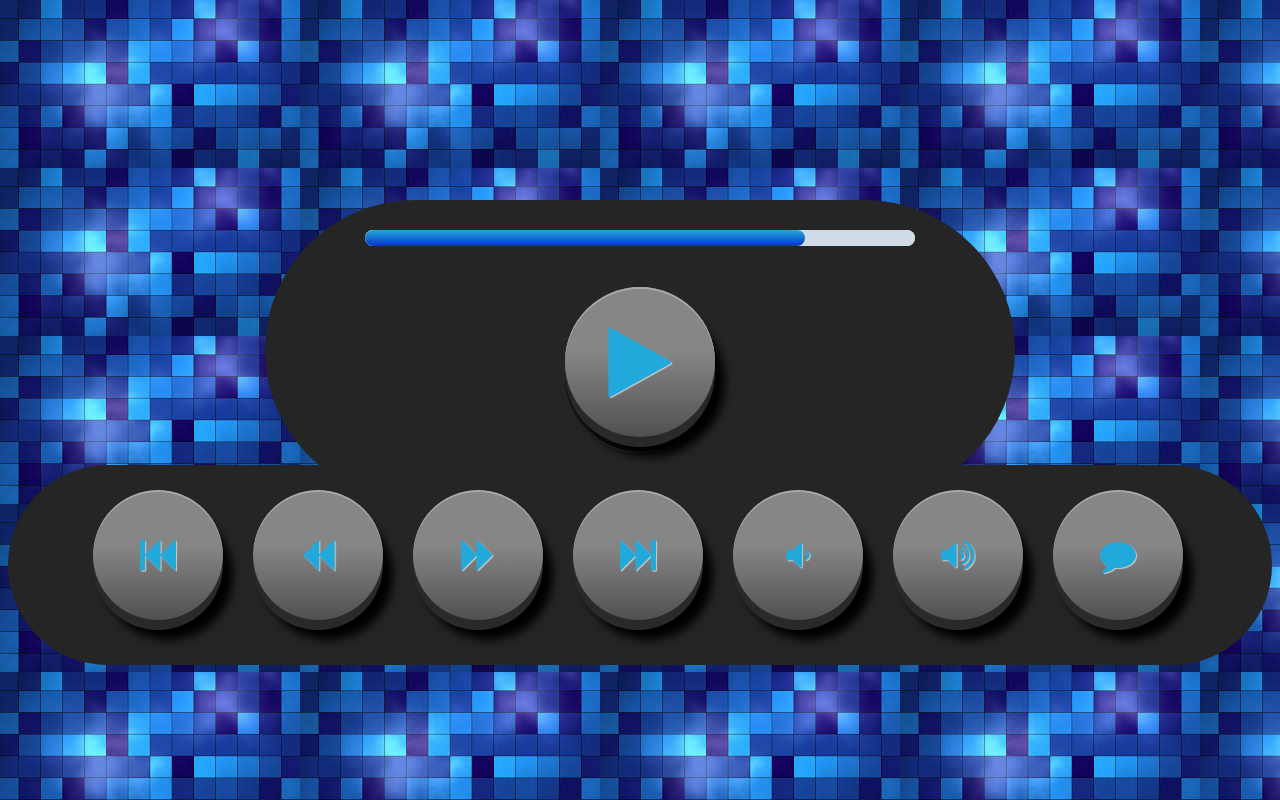
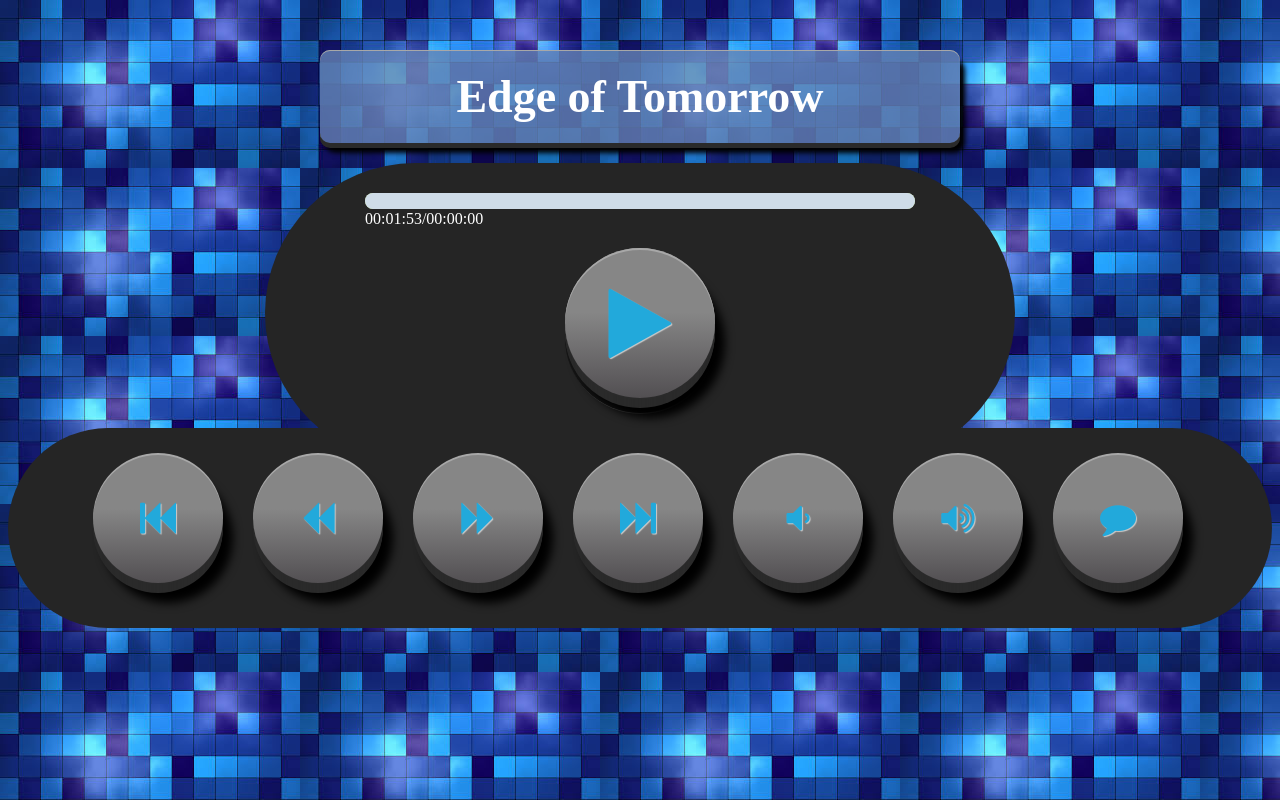
Before and after one commit to pfriedrich/R3.14TV, a plain HTML site: page basic_html/player.html in a window 1280 px wide. Drawn offline with Linux system fonts and the light colour scheme.

Commit message:
time and progress bar works, play changes to pause, title added

```diff
--- a/basic_html/player.html
+++ b/basic_html/player.html
@@ -10,8 +10,10 @@
 </head>
 <body>
   <div id="container_button">
+    <div id="title"></div>
     <div id="play_container">
       <progress max="100" value="80"></progress>
+      <div id="elapsed_time"></div>
       <div id="hole">
         <div id="button">
           <div id="icon" class="play"></div>
--- a/basic_html/player_app.js
+++ b/basic_html/player_app.js
@@ -1,6 +1,114 @@
+var is_playing=false;
+var sub_on=false;
+var current=0;
+
+var length=113;
+var title="Edge of Tomorrow";
+
+function toHHMMSS(input) {
+    var sec_num = parseInt(input, 10); // don't forget the second param
+    var hours   = Math.floor(sec_num / 3600);
+    var minutes = Math.floor((sec_num - (hours * 3600)) / 60);
+    var seconds = sec_num - (hours * 3600) - (minutes * 60);
+
+    if (hours   < 10) {hours   = "0"+hours;}
+    if (minutes < 10) {minutes = "0"+minutes;}
+    if (seconds < 10) {seconds = "0"+seconds;}
+    var time    = hours+':'+minutes+':'+seconds;
+    return time;
+}
+
+function vol_up()
+{
+
+}
+
+function vol_down()
+{
+
+}
+
+function toggle_subtit()
+{
+    if (sub_on)
+    {
+
+    }
+    else
+    {
+
+    }
+}
+
+function forward()
+{
+  current=current+5;
+  play_movie();
+}
+
+function step_forward()
+{
+  current=current+60;
+  play_movie();
+}
+
+function back()
+{
+  current=current-5;
+  play_movie();
+}
+
+function step_back()
+{
+  current=current-60;
+  play_movie();
+}
+
+
+function play_movie()
+{
+  if (is_playing)
+  {
+    current=current+1;
+    if (current>=length)
+    {
+      current=length;
+    }
+  }
+  if (current<0)
+  {
+    current=0;
+  }
+  $('progress').attr('value',current);
+  $('#elapsed_time').text(toHHMMSS(length)+"/"+toHHMMSS(current.toString()));
+}
+
 $( document ).ready(function()
 {
+  current=0;
+  play_movie();
+  $('#title').text(title);
+  /*must remove*/
+  $('progress').attr('max',length);
+  $('progress').attr('value',current);
+  $('.back').click(back);
+  $('.back_jump').click(step_back);
+  $('.forw').click(forward);
+  $('.forw_jump').click(step_forward);
+
+  $('.voldown').click(vol_down);
+  $('.volup').click(vol_up);
+  $('.subtitle').click(toggle_subtit);
   $('#icon.play').click(function () {
     $('#icon.play').toggleClass('pause');
+    if ($('#icon.play').hasClass('pause'))
+    {
+      is_playing=true;
+    }
+    else
+    {
+      is_playing=false;
+    }
     });
+  window.setInterval(play_movie,1000);
 });
--- a/basic_html/player_style.css
+++ b/basic_html/player_style.css
@@ -14,7 +14,7 @@
 
 #container_button
 {
-  padding-top: 200px;
+  padding-top: 50px;
 }
 
 #play_container {
@@ -36,7 +36,7 @@
   height: 150px;
   margin-left: auto;
   margin-right: auto;
-  top: 55px;
+  top: 35px;
   position: relative;
   -webkit-border-radius: 155px;
   -moz-border-radius: 155px;
@@ -160,6 +160,9 @@
   height: 130px;
   color: #22a9db;
   cursor: pointer;
+  -webkit-transition: all .2s;
+  -moz-transition: all .2s;
+  transition: all .2s;
 }
 
 #icon.play_pause
@@ -293,3 +296,26 @@
   filter: progid:DXImageTransform.Microsoft.gradient( startColorstr='#22a9db', endColorstr='#0834C4',GradientType=0 );
   border-radius: 9px;
 }
+
+#elapsed_time
+{
+  width: auto;
+  color: #ffffff;
+  padding-left: 100px;
+}
+
+#title
+{
+  color: #ffffff;
+  background-color:rgba(100,130,180,0.8);
+  font-weight: bold;
+  font-size: 46px;
+  width: 600px;
+  margin-left: auto;
+  margin-right: auto;
+  margin-bottom: 20px;
+  text-align: center;
+  padding: 20px;
+  border-radius: 10px;
+  box-shadow: inset 0px 1px 0px #a8a8a8, 0px 1px 0px #2a2a2a, 0px 2px 0px #2a2a2a, 0px 3px 0px #2a2a2a, 0px 2px 0px #2a2a2a, 0px 3px 0px #2a2a2a, 0px 3px 0px #2a2a2a, 0px 3px 0px #2a2a2a, 0px 4px 0px #2a2a2a, 0px 5px 0px #2a2a2a, 5px 10px 5px #000;
+}
```
